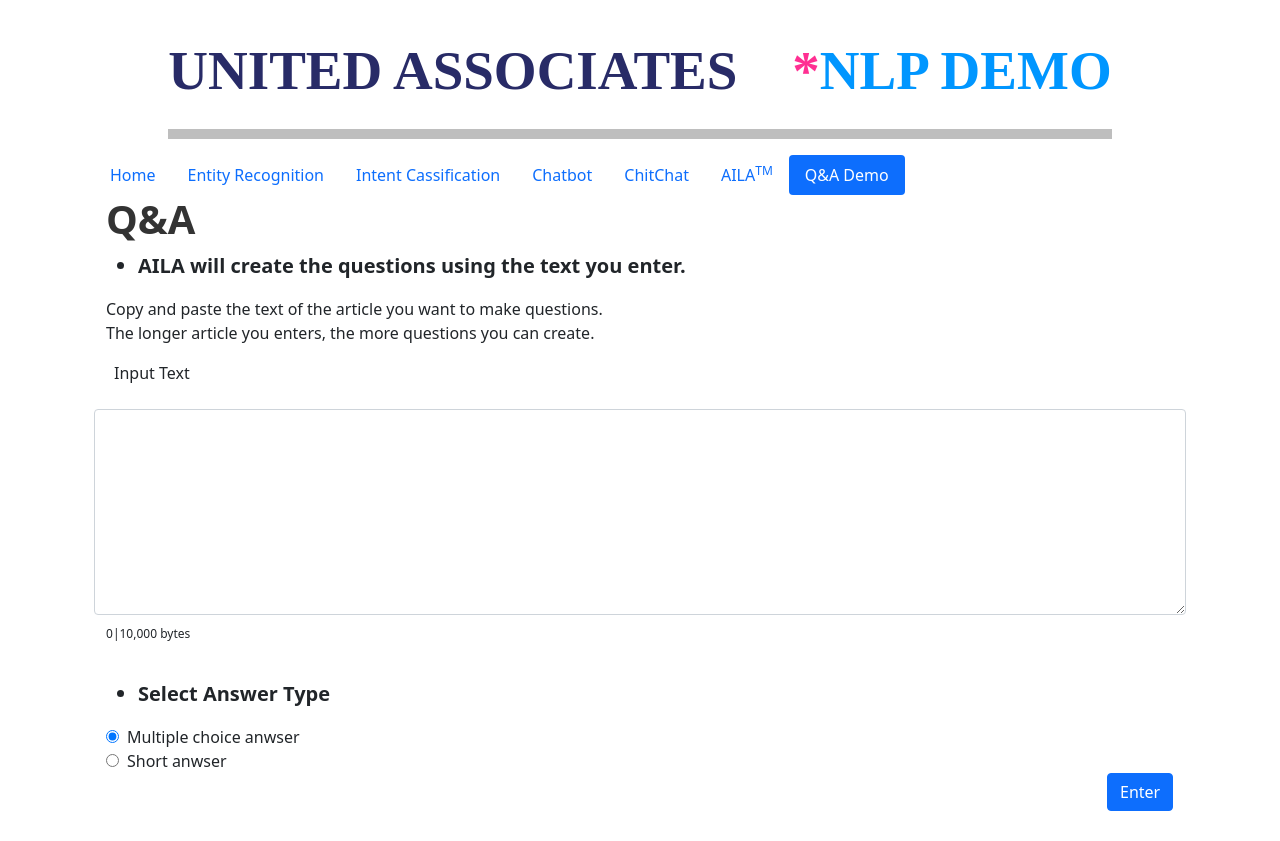
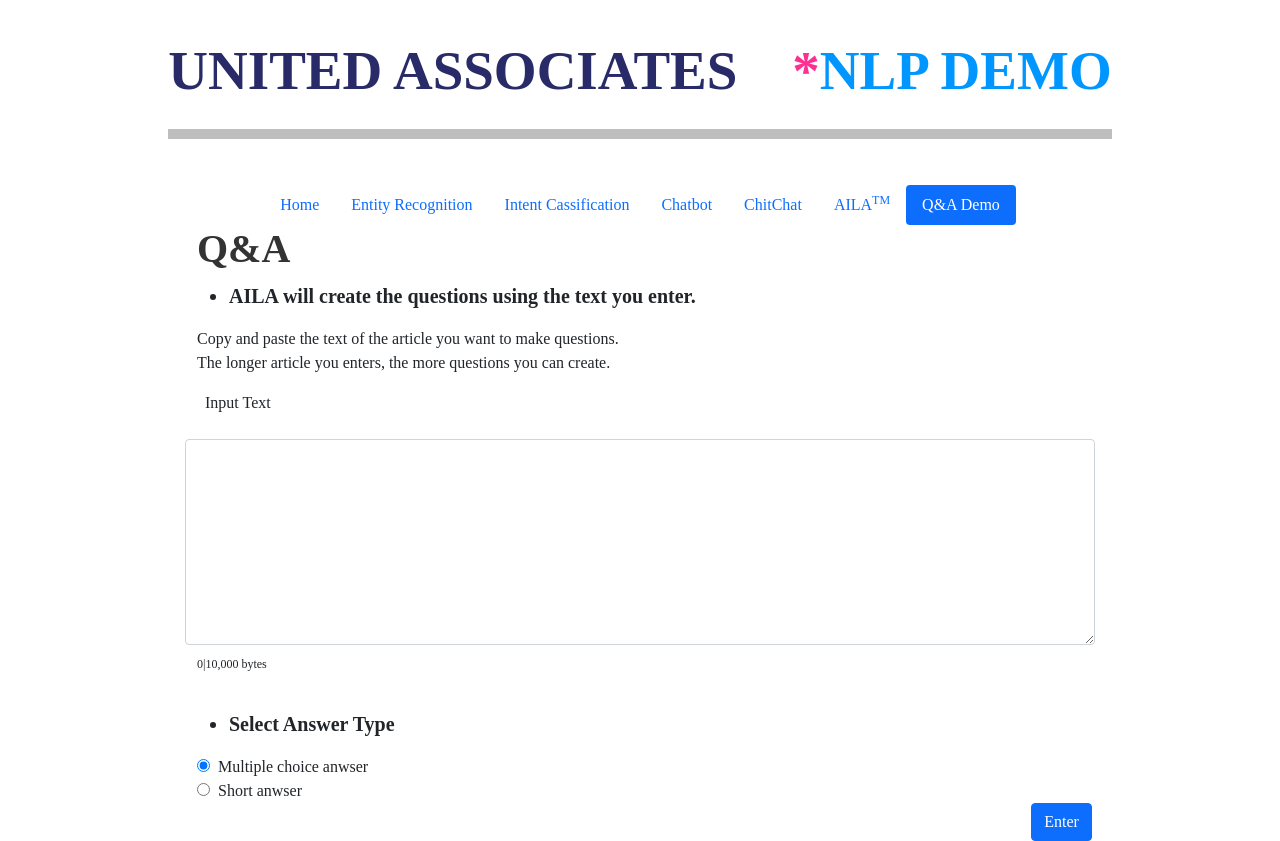
Before and after one commit to nare-ua/demoqna_test, a React (Create React App) app: page /demoQna in a window 1280 px wide. Both pictures are taken after a click on the button "Q&A Demo". Before the commit the page ends 811 px from the top, so only its background shows below. Built offline with nearby package versions, Linux system fonts and the light colour scheme.

Commit message:
[update] UI조절, 질문 다시 입력시 값 초기화. #00008

```diff
--- a/src/App.js
+++ b/src/App.js
@@ -11,8 +11,6 @@ const App = () => {
       <div className="container">
         <Header title="NLP" />
         <Navi />
-        {/* <Route exact path="/" component={Home} />
-        <Route path="/demoQna" component={Demo_qna} /> */}
       </div>
     )
 
--- a/src/components/Body/css/App.module.css
+++ b/src/components/Body/css/App.module.css
@@ -24,3 +24,16 @@
   .a {
     color: black;
   }
+.navis {
+  display: flex;
+  flex-flow: column;
+  justify-content: center;
+  align-items: center;
+  padding-top: 30px;
+  font-family: 'Aero';
+}
+.qnas {
+  align-items: left;
+  font-family: 'Aero';
+  padding-top: 30px;
+}
--- a/src/components/Nav/Navi.js
+++ b/src/components/Nav/Navi.js
@@ -3,6 +3,7 @@ import {Link} from 'react-router-dom';
 import { Container, Nav, Navbar } from 'react-bootstrap';
 import Home from '../Body/Home';
 import DemoQna from '../../contents/Demo_qna';
+import style from '../Body/css/App.module.css';
 
 export default class Navi extends Component{
     constructor(props){
@@ -14,7 +15,7 @@ export default class Navi extends Component{
 render(){
     let _pages = this.state.page;
     return(
-        <Container>
+        <Container className={style.navis}>
             <Nav variant="pills" defaultActiveKey="/"
                 onSelect={(selectedKey) =>{
                     if (selectedKey === "/") {
--- a/src/contents/Demo_qna.js
+++ b/src/contents/Demo_qna.js
@@ -1,5 +1,7 @@
 import { Component } from "react";
 import QnaCreateQ from "./qnaRow/qnaCreateQ";
+import style from "../components/Body/css/App.module.css";
+import { Container } from "react-bootstrap";
 
 export default class Demo_qna extends Component{
 
@@ -8,7 +10,7 @@ export default class Demo_qna extends Component{
         let _introQ = "Copy and paste the text of the article you want to make questions.";
         let _introQ2 = "The longer article you enters, the more questions you can create.";
         return (
-            <div className="container">
+            <Container className={style.qnas} className="col-10">
                 <h1 style={{fontWeight:"bold"}}>Q&A</h1>
                 <ul>
                     <li className="h5"><b>AILA will create the questions using the text you enter.</b></li>
@@ -19,7 +21,7 @@ export default class Demo_qna extends Component{
                 </div>
                 {/* qna추가 */}
 
-            </div>
+            </Container>
         )
     }
 }
--- a/src/contents/qnaRow/qnaCreateQ.js
+++ b/src/contents/qnaRow/qnaCreateQ.js
@@ -3,7 +3,7 @@ import InputTypeContents from "./typeContents/inputContentsType";
 import InputTypeContents2 from "./typeContents/inputContents2";
 import QnaAddRow from "./qnaAddRow";
 import axios from "axios";
-import { Button,ListGroup,Spinner } from "react-bootstrap";
+import { Alert, Button,ListGroup,Spinner } from "react-bootstrap";
 
 export default class QnaCreateQ extends Component{
     constructor(props){
@@ -16,6 +16,12 @@ export default class QnaCreateQ extends Component{
             questionRadioValue: "MULTIPLE_CHOICE",
             mode: "inputTEXT",
             typeInput:<InputTypeContents />,
+            loadingPage:<Alert variant="outline-primary">
+                <p>
+                    <Spinner animation="grow" variant="primary" />
+                    Creating...
+                </p>
+            </Alert>,
             loadingBtn:<Button variant="primary" disabled>
             <Spinner
               as="span"
@@ -56,7 +62,9 @@ export default class QnaCreateQ extends Component{
         console.log("params :", params.text);
         // this.state.btnCtr = this.state.loadingBtn;
         this.setState({
+            answerTypeContents:this.state.loadingPage,
             btnCtr:this.state.loadingBtn,
+            getQuestion:"",
         })
         // console.log("params-type :", params.question_type);
         let url="http://211.248.186.164:18111/questions";
@@ -79,6 +87,7 @@ export default class QnaCreateQ extends Component{
             if (leng > 0) {//받아온 질문이 있는경우
 
                 this.setState({
+                    answerTypeContents:"",
                     getQuestion:res.data.questions,
                 })
             } else {
@@ -171,8 +180,8 @@ export default class QnaCreateQ extends Component{
     }
 
     makeQna = (jsonParams) => {
-        let arr = [...jsonParams]
-        let str = arr.map((questions, i)=>{
+        let _arr = [...jsonParams]
+        let str = _arr.map((questions, i)=>{
             return <ListGroup.Item><QnaAddRow questions={questions} index={i}
             onClick={(e) => this.isRight(e)}
             makeHints={(_hintFlag)=>this.makeHints(_hintFlag)} hintId={"hintF"+i}
@@ -185,7 +194,8 @@ export default class QnaCreateQ extends Component{
     render(){
         let _content=this.state.typeInput;
         //answerContent에 컴포넌트 생성 및 map()사용
-        let _answerContent = this.state.answerTypeContents;
+        let _answerContent = "";
+        _answerContent = this.state.answerTypeContents;
 
         console.log("test", this.state.getQuestion);
         if (this.state.getQuestion.length > 0) {
```
